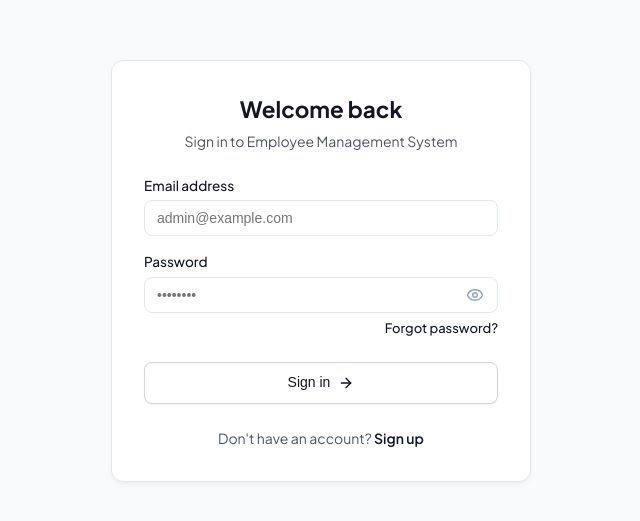
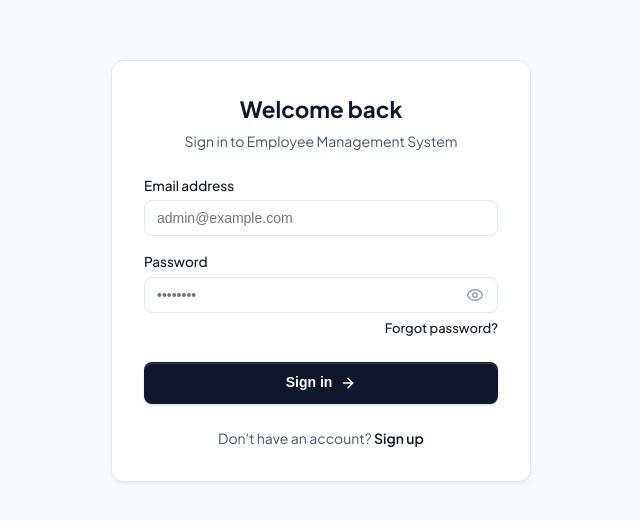
Before and after one commit to Hamdan-a11y/Employee-Management-System, a React (Vite) app in the folder client/: page /login in a window 1280 px wide. Shown: the part 129-650 px from the top of the page, without its empty margins (319-959 px from the left). Built offline with nearby package versions, Linux system fonts and the light colour scheme; no server answers.

Commit message:
style(ui): restore premium black styling and specular highlight to signin and signup buttons

```diff
--- a/client/src/index.css
+++ b/client/src/index.css
@@ -104,22 +104,25 @@ body {
 }
 
 .btn-primary {
-  background-color: #ffffff;
-  color: #0f172a;
-  border: 1px solid #d1d5db;
-  font-weight: 500;
-  box-shadow: 0 1px 2px rgba(15, 23, 42, 0.05);
+  background-color: #0f172a;
+  color: #ffffff;
+  border: 1px solid rgba(15, 23, 42, 0.4);
+  font-weight: 600;
+  box-shadow: 0 1px 2px rgba(15, 23, 42, 0.12),
+              0 2px 4px rgba(15, 23, 42, 0.06),
+              inset 0 1px 0 rgba(255, 255, 255, 0.18);
 }
 .btn-primary:hover {
-  background-color: #f8fafc;
-  border-color: #94a3b8;
-  color: #0f172a;
-  box-shadow: 0 1px 3px rgba(15, 23, 42, 0.08);
+  background-color: #1e293b;
+  border-color: rgba(15, 23, 42, 0.6);
+  color: #ffffff;
+  box-shadow: 0 2px 6px rgba(15, 23, 42, 0.16),
+              inset 0 1px 0 rgba(255, 255, 255, 0.22);
 }
 .btn-primary:active {
   transform: scale(0.98);
-  background-color: #f1f5f9;
-  border-color: #94a3b8;
+  background-color: #020617;
+  box-shadow: inset 0 1px 2px rgba(0, 0, 0, 0.25);
 }
 
 .btn-secondary {
```
